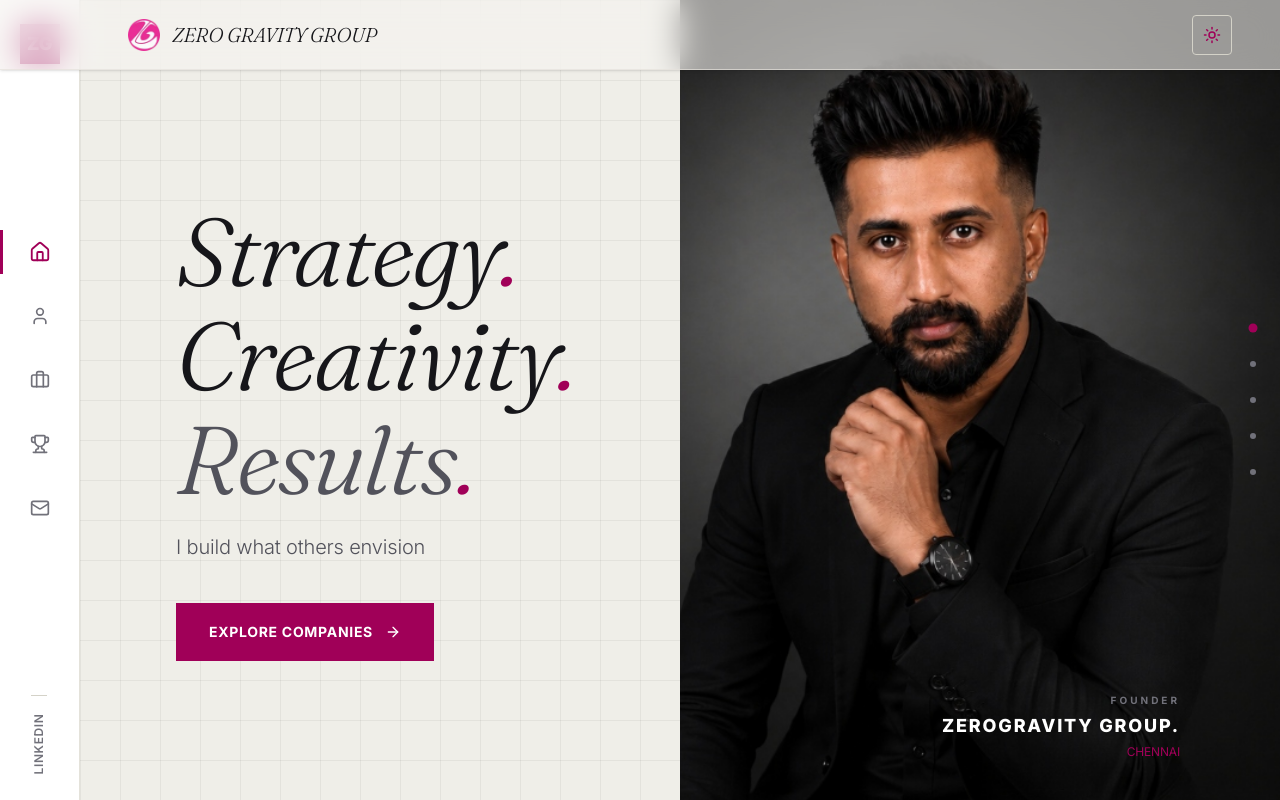
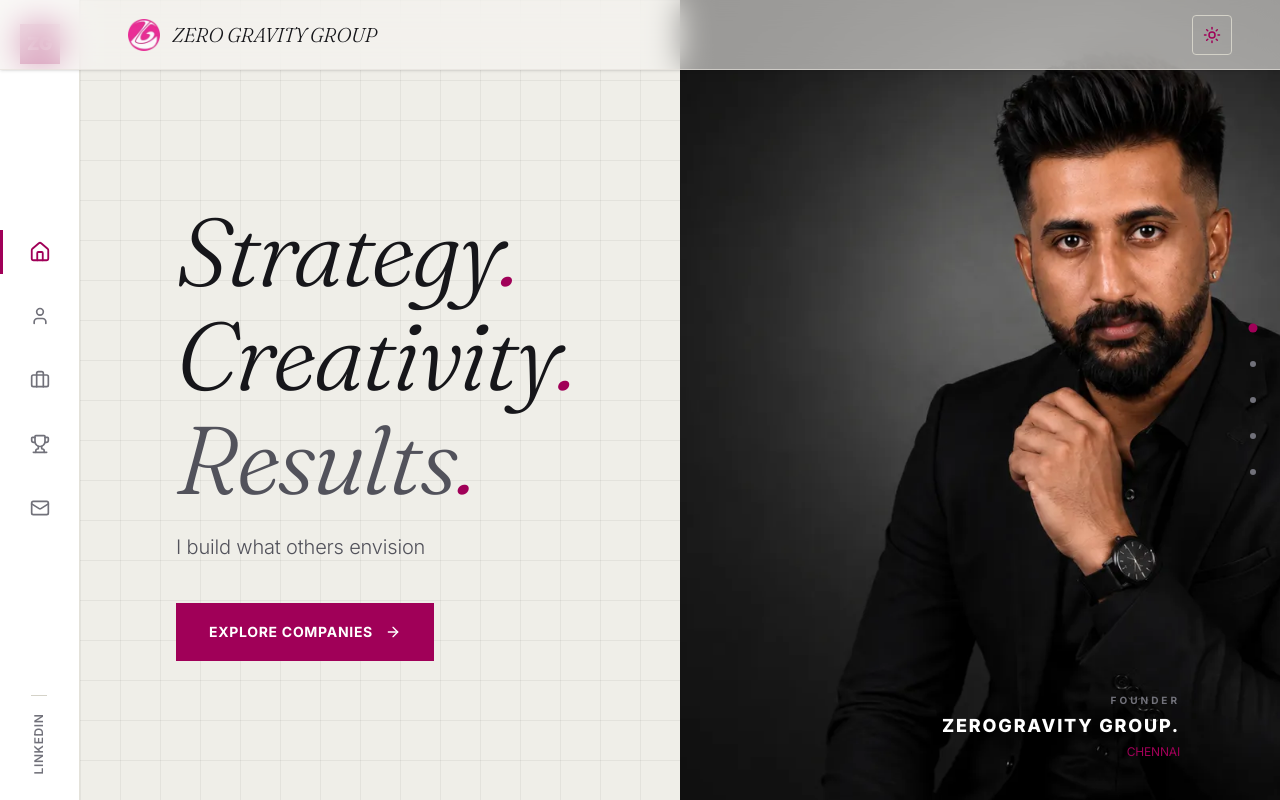
Before and after one commit to Yogeshthangm/zg-group, a React (Vite) app: page / in a window 1280 px wide. Built offline with nearby package versions, Linux system fonts and the light colour scheme.

Commit message:
feat(ui): replace hero portrait with new image, drop the overlay
- Swap hero image to src/assets/ajay_webp.webp (Vite-imported asset)
- Remove the hero vignette overlay in both dark and light
- Append change to CHANGES_SUMMARY.md

```diff
--- a/src/App.jsx
+++ b/src/App.jsx
@@ -21,6 +21,7 @@ import {
   Moon,
   Monitor
 } from 'lucide-react';
+import ajayHero from './assets/ajay_webp.webp';
 
 // Section Definitions
 const SECTIONS = [
@@ -412,15 +413,11 @@ export default function App() {
 
             {/* Right Panel: Portrait matching Ramsay visual style */}
             <div className="panel-right split-transition bg-panel-2 relative flex items-center justify-center overflow-hidden">
-              {/* Dark vignette gradient to blend image into background */}
-              <div className="absolute inset-0 bg-gradient-to-r from-vignette via-vignette/50 to-transparent z-10 hidden md:block"></div>
-              <div className="absolute inset-0 bg-gradient-to-t from-vignette via-transparent to-transparent z-10 md:hidden"></div>
-
-              {/* Executive Image */}
+              {/* Executive Image (no overlay) */}
               <img
-                src="/md_hero_portrait.jpg"
+                src={ajayHero}
                 alt="Ajay, Founder & Managing Director of ZeroGravity Group"
-                className="absolute inset-0 w-full h-full object-cover object-[80%_center] transition-all duration-1000 scale-102"
+                className="absolute inset-0 w-full h-full object-cover object-center transition-all duration-1000 scale-102"
               />
 
               {/* Editorial bottom detail overlay */}
```
Also changed, not shown: src/assets/ajay_webp.webp (added), 1 other file (tests, documents, lock files or other folders).
